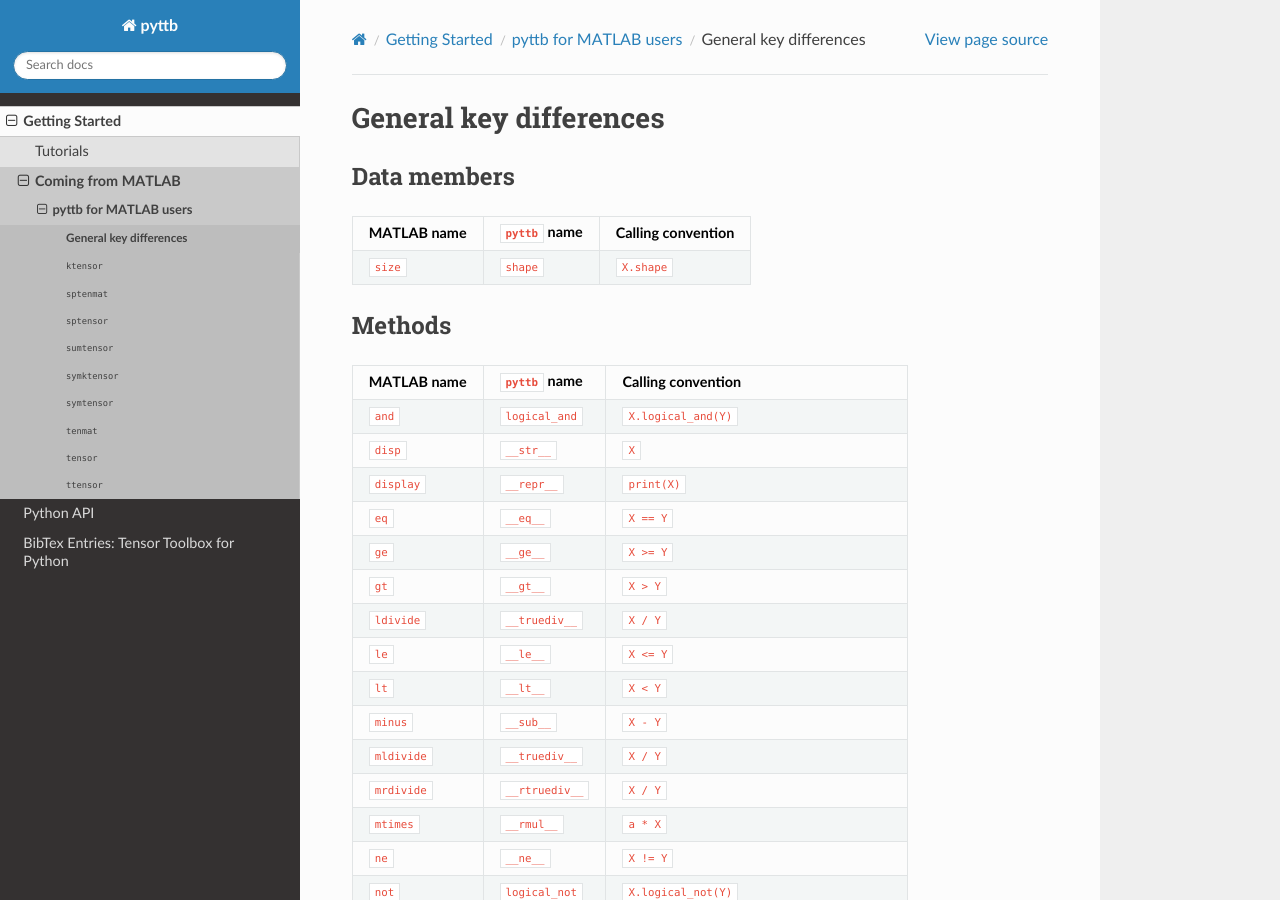
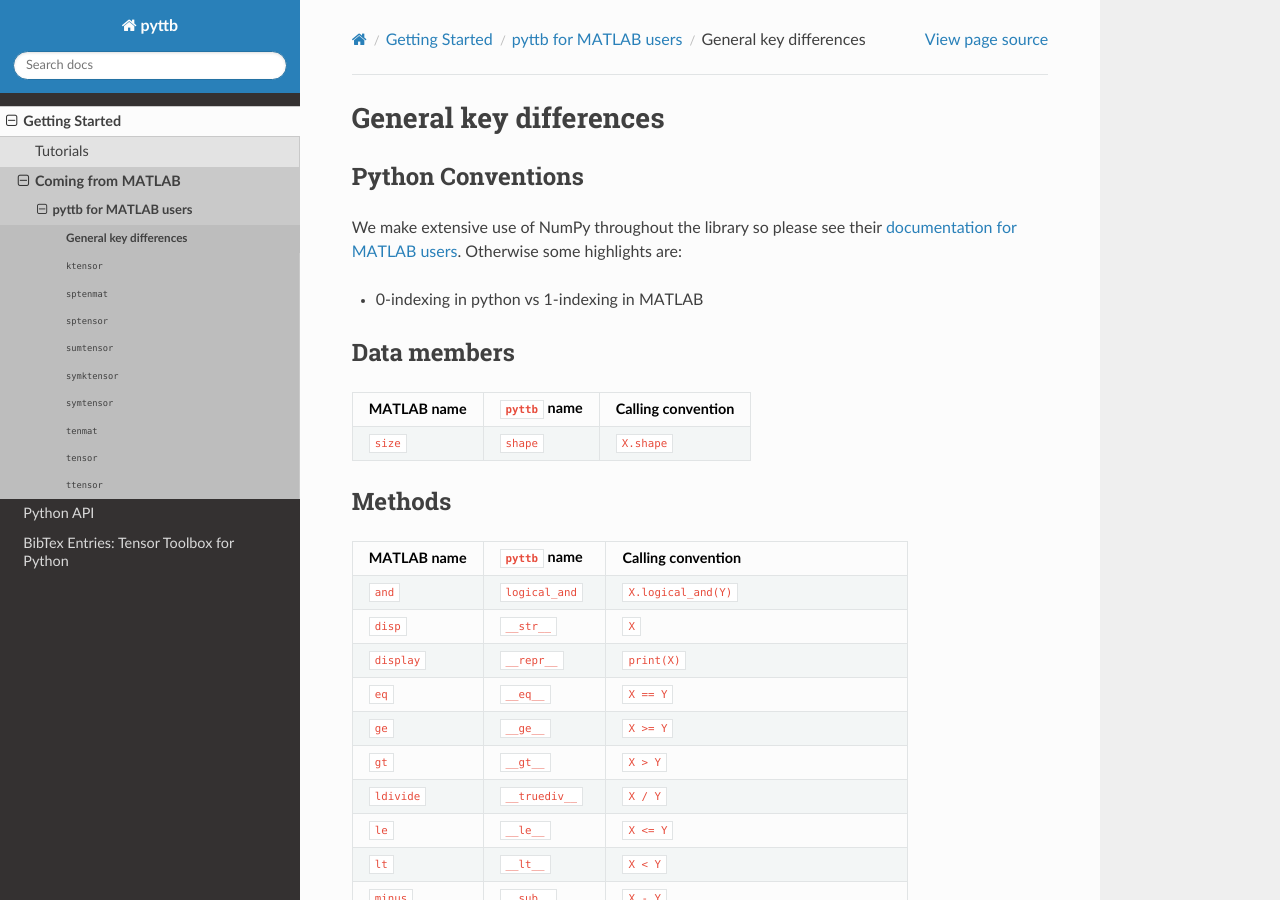
Before and after one commit to sandialabs/pyttb, a Sphinx documentation site: the page built from docs/source/matlab/common.rst, in a window 1280 px wide and 900 px high. Built offline with Sphinx 7.4.7 and the Read the Docs theme 3.1.0, drawn with Linux system fonts in a browser that asks for light colours; the version number is read from the project's files by our own code.

Commit message:
Start adding some more details to the coming from matlab docs

```diff
--- a/docs/source/matlab/common.rst
+++ b/docs/source/matlab/common.rst
@@ -1,5 +1,13 @@
 General key differences
 -----------------------
+
+Python Conventions
+^^^^^^^^^^^^^^^^^^
+We make extensive use of NumPy throughout the library so please see their
+`documentation for MATLAB users <https://numpy.org/doc/stable/user/numpy-for-matlab-users.html>`_.
+Otherwise some highlights are:
+
+* 0-indexing in python vs 1-indexing in MATLAB
 
 Data members
 ^^^^^^^^^^^^
```
